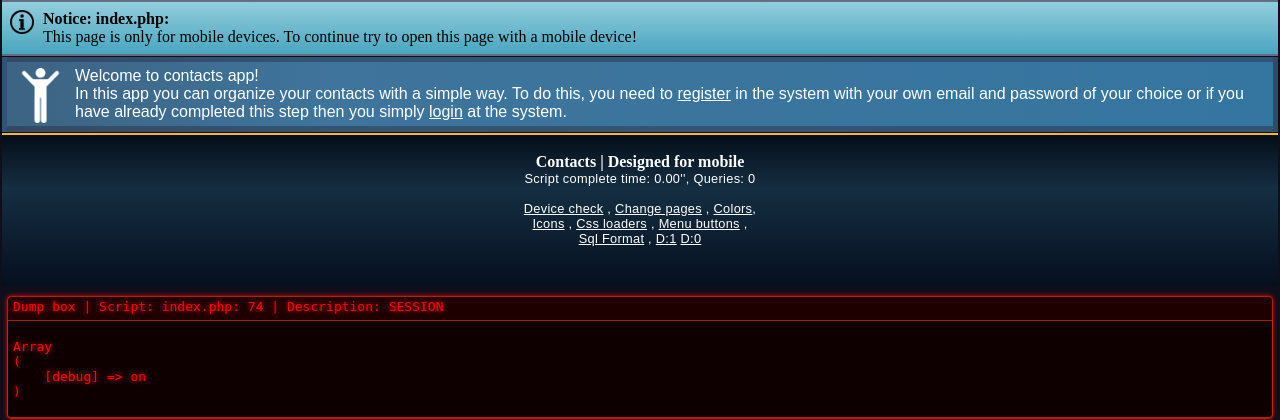
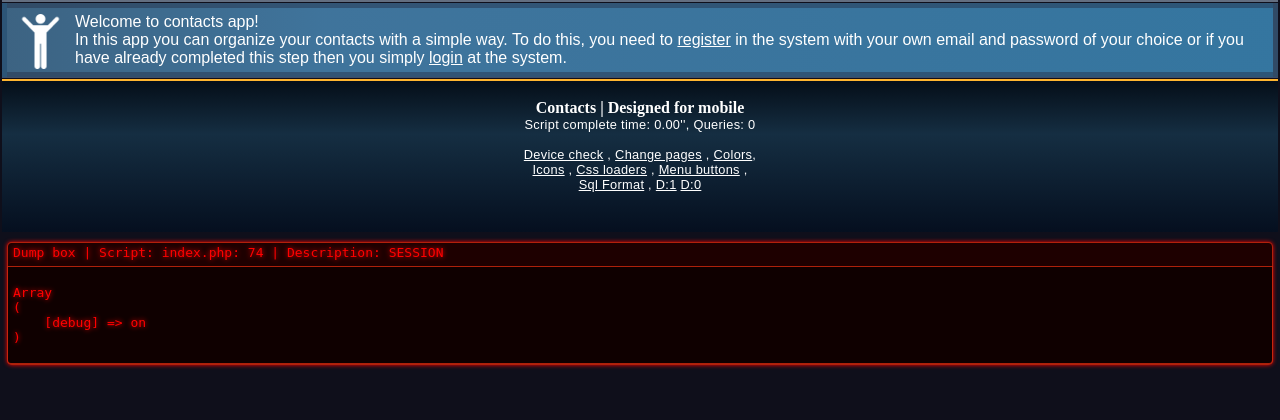
Before and after one commit to k-chatz/contacts, a PHP site: page /index.php?debug=on in a window 1280 px wide. Shown: the part 75-495 px from the top of the page. Run offline with PHP 8.4, Linux system fonts and the light colour scheme; some libraries are stand-ins or nearby versions.

Commit message:
'View' few changes
Changes:

If debug mode is on then, the ability of device check is disabled.

Moving css for alerts at the correct file. (alerts.css)

Alert icons - messages and styles.

Correcting use of 'rows'  variable at debug.php

```diff
--- a/index.php
+++ b/index.php
@@ -23,7 +23,7 @@ $debug = (isset($_SESSION['debug']) && $_SESSION['debug'] == "on") ? 1 : 0;
 
 /*Device check*/
 $detect = new Mobile_Detect();
-if ($detect->isMobile())
+if ($detect->isMobile() || $debug)
 	$isMobile = true;
 else
 {
--- a/model/debug.php
+++ b/model/debug.php
@@ -36,11 +36,11 @@ function showQuery($type, $backtrace, $host_info, $database, $sql, $rows, $msc,
 	{
 		case 'FETCH':
 			$class = "qFetch";
-			$CreditTitle = "<b>Result <?php echo $rows ?> records:</b>";
+			$CreditTitle = "<b>Result ". $rows ." records:</b>";
 			break;
 		case 'AFFECT':
 			$class = "qAffect";
-			$CreditTitle = "<b>Auto Increment <?php echo $rows ?>:</b>";
+			$CreditTitle = "<b>Auto Increment ". $rows .":</b>";
 			break;
 		case 'FAILURE':
 			$class = "qFailure";
@@ -55,7 +55,7 @@ function showQuery($type, $backtrace, $host_info, $database, $sql, $rows, $msc,
 ?>
 	<div class="<?php echo $class ?>">
 		<div id="Qid<?php echo $Queries ?>" class="close" onclick="hide( $(this).next() )">
-			<b>Q: <?php echo $Queries; ?>|T: <?php echo $msc ?>''|
+			<b>#<?php echo $Queries; ?>|T: <?php echo $msc ?>''|
 				<span style="color:red">R:<?php echo $rows; ?></span>
 				|F:<?php echo $backtrace[0]['function']; ?>
 			</b>
--- a/model/user/login.php
+++ b/model/user/login.php
@@ -69,7 +69,7 @@ if (isset($_POST['user']) && !empty($_POST['user']) && isset($_POST['userpass'])
     else
     {
         $failure = 1;
-        $_SESSION['warning'] = "<b>login.php:</b><br>Could not find a user with this account:" . $username . ", try again or <a href='index.php?register'>register</a> with your own email!";
+        $_SESSION['warning'] = "<b>login.php:</b><br>Could not find a user with this account: " . $username . ", try again or <a href='index.php?register'>register</a> with your own email!";
         echo $_SESSION['warning'];
     }
 }
--- a/view/alerts.php
+++ b/view/alerts.php
@@ -5,7 +5,7 @@ function alert( $message, $type = "Notice" ){
 			<div class="alert_icon">
 				<img src="<?php echo rootPath( "/contacts/view/icons/". $type .".png") ?>" alt="Alert icon" height="24" />
 			</div>
-			<div class="alert_content"><?php echo "<b>".$type.":</b> ".(!empty($message) ? $message : "alerts.php: Empty message!"); ?></div>
+			<div class="alert_content"><?php echo "<b>There is ". $type ." message here:</b> <pre class=\"alert\">". (!empty($message) ? $message : "alerts.php: Empty message!" ) . "</pre>"; ?></div>
 		</div>
 	<?php
 }
--- a/view/css/alerts.css
+++ b/view/css/alerts.css
@@ -1,10 +1,10 @@
 div#Notice {
     color: black;
-    padding: 5px;
+    padding: 2px;
     margin: 0px 0px 2px 0px;
     overflow: auto;
+    font-family: monospace;
     background: blue;
-
     /* Permalink - use to edit and share this gradient: http://colorzilla.com/gradient-editor/#93cede+0,75bdd1+41,49a5bf+100;Blue+3D+%235 */
     background: rgb(147,206,222); /* Old browsers */
     background: -moz-linear-gradient(top,  rgba(147,206,222,1) 0%, rgba(117,189,209,1) 41%, rgba(73,165,191,1) 100%); /* FF3.6+ */
@@ -18,9 +18,10 @@ div#Notice {
 
 div#Success {
     color: black;
-    padding: 5px;
+    padding: 2px;
     margin: 0px 0px 2px 0px;
     overflow: auto;
+    font-family: monospace;
     background: #d2ff52;
     background: -moz-linear-gradient(top, #d2ff52 0%, #91e842 100%);
     background: -webkit-gradient(linear, left top, left bottom, color-stop(0%,#d2ff52), color-stop(100%,#91e842));
@@ -33,9 +34,10 @@ div#Success {
 
 div#Warning {
     color: black;
-	padding: 5px;
+    padding: 2px;
     margin: 0px 0px 2px 0px;
 	overflow: auto;
+    font-family: monospace;
 	background: #ffd65e;
 	background: -moz-linear-gradient(top, #ffd65e 0%, #febf04 100%);
 	background: -webkit-gradient(linear, left top, left bottom, color-stop(0%,#ffd65e), color-stop(100%,#febf04));
@@ -48,9 +50,10 @@ div#Warning {
 
 div#Error {
     color: black;
-    padding: 5px;
+    padding: 2px;
     margin: 0px 0px 2px 0px;
     overflow: auto;
+    font-family: monospace;
     background: red;
 
     /* Permalink - use to edit and share this gradient: http://colorzilla.com/gradient-editor/#ff8777+0,fd5451+100 */
@@ -63,3 +66,25 @@ div#Error {
     background: linear-gradient(to bottom,  rgba(255,135,119,1) 0%,rgba(253,84,81,1) 100%); /* W3C */
     filter: progid:DXImageTransform.Microsoft.gradient( startColorstr='#ff8777', endColorstr='#fd5451',GradientType=0 ); /* IE6-9 */
 }
+
+.alert_content {
+    float: left;
+    padding: 3px 0px 3px 0px;
+    margin-left: 10px;
+    width: 85%;
+}
+
+.alert_icon {
+    float: left;
+    margin: 1px;
+    padding: 2px;
+    width: 20px;
+}
+
+pre.alert {
+    background-color: rgba(255, 255, 255, 0.4);
+    margin: 2px 0px 0px 0px;
+    font-family: monospace;
+    color: #000000;
+    box-shadow: 0px 0px 3px rgb(255, 255, 255);
+}
--- a/view/css/debug.css
+++ b/view/css/debug.css
@@ -31,7 +31,7 @@
 }
 
 div.qFetch{
-	padding: 1px;
+	padding: 2px;
 	border: 3px double rgb(0, 0, 0);
 	color: black;
 	background-color: #AEF2B0;
@@ -39,15 +39,15 @@ div.qFetch{
 }
 
 div.qAffect{
-	padding: 1px;
+	padding: 2px;
 	border: 3px double rgb(0, 0, 0);
 	color: black;
-	background-color: #FFBD87;
+	background-color: #FFD572;
 	overflow: auto;
 }
 
 div.qFailure{
-	padding: 1px;
+	padding: 2px;
 	border: 3px double rgb(0, 0, 0);
 	color: black;
 	background-color: #FD827D;
@@ -76,7 +76,7 @@ div.qError div.close
 div.scriptTime {
 	border: 3px black;
     border-style: double;
-    background-color: #FFB530;
+    background-color: #FFD572;;
 	font-size: small;
     color: black;
     margin: 1px 0px 1px 0px;
--- a/view/css/style.css
+++ b/view/css/style.css
@@ -24,20 +24,6 @@ div.contentplace{ /*Πράσινη περιοχή*/
 
 a {
     color: white;
-}
-
-.alert_icon {
-float: left;
-margin: 1px;
-padding: 2px;
-width: 20px;
-}
-
-.alert_content {
-float: left;
-padding: 3px 0px 3px 0px;
-margin-left: 10px;
-width: 85%;
 }
 
 .close {
```
Also changed, not shown: view/icons/Error.png, view/icons/Errord.png (added), view/icons/Notice.png.
